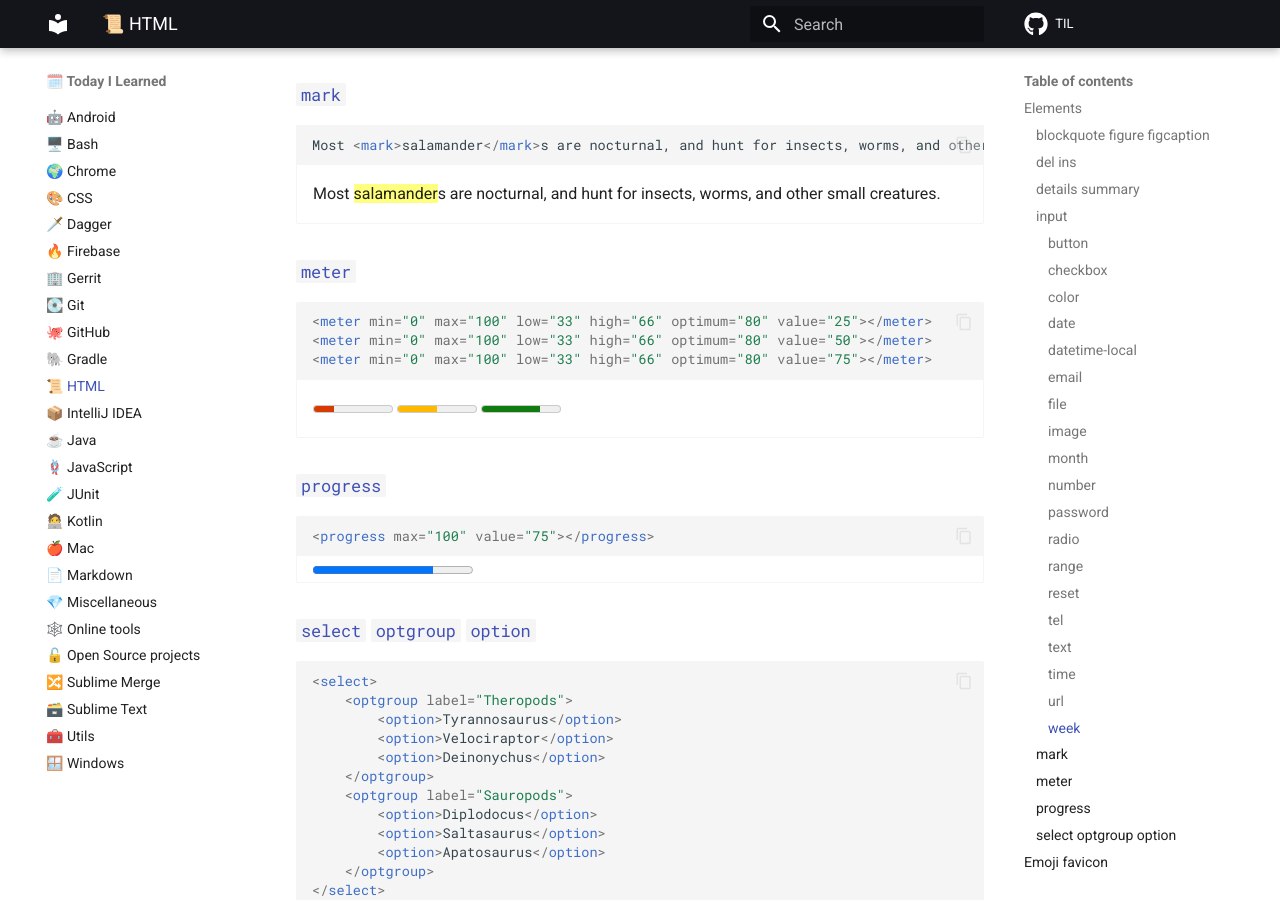
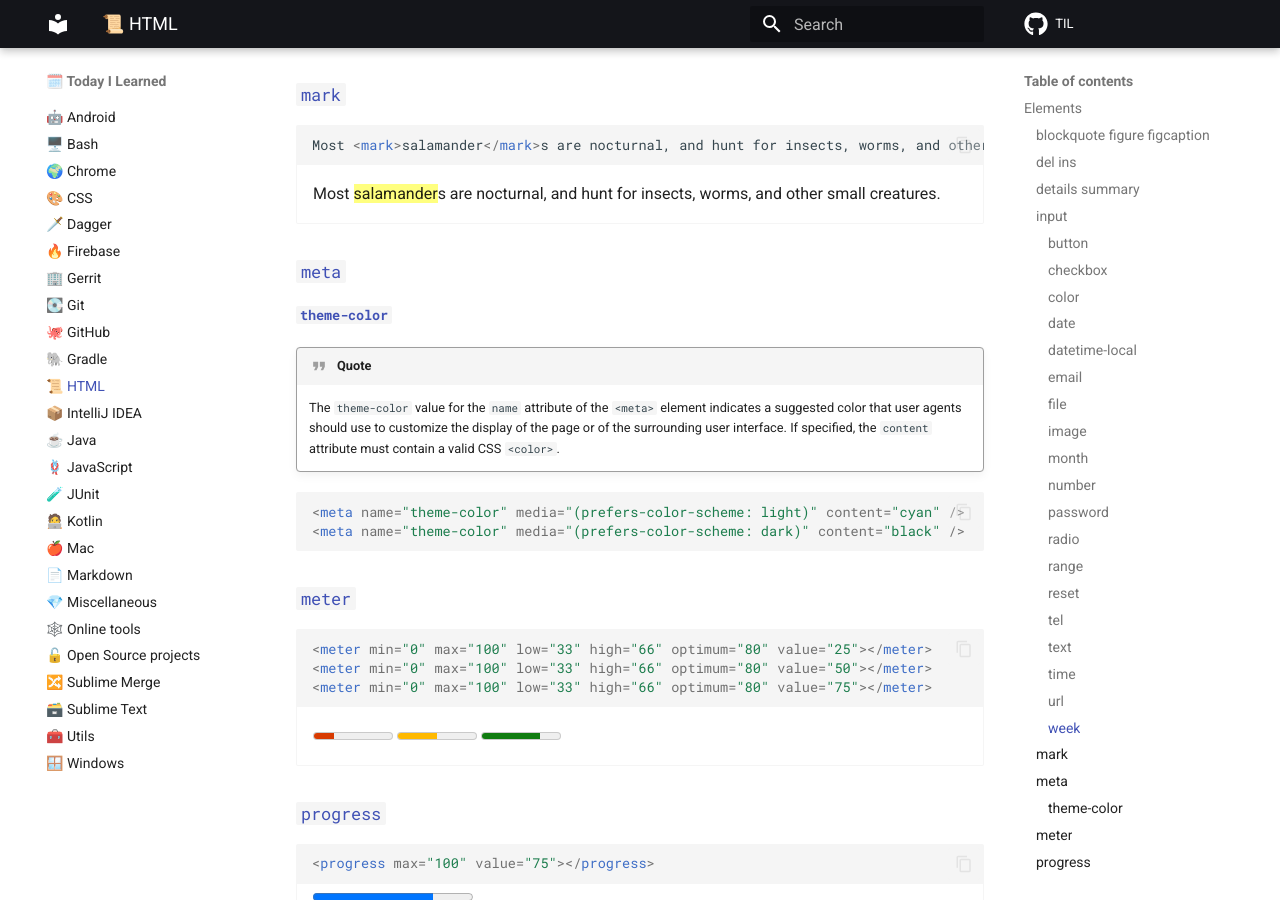
Before and after one commit to SimonMarquis/TIL, an MkDocs documentation site: the page built from docs/html.md, in a window 1280 px wide and 900 px high, scrolled down 4377 px. Built offline with MkDocs 1.6.1 and Material for MkDocs 9.7.7, drawn with Linux system fonts in a browser that asks for light colours; comment, search, counter and statistics services are not loaded.

Commit message:
[HTML] meta theme-color

````diff
--- a/docs/html.md
+++ b/docs/html.md
@@ -263,6 +263,18 @@ Most <mark>salamander</mark>s are nocturnal, and hunt for insects, worms, and ot
 Most <mark>salamander</mark>s are nocturnal, and hunt for insects, worms, and other small creatures.
 </div>
 
+### [`meta`](https://developer.mozilla.org/en-US/docs/Web/HTML/Element/meta)
+
+#### [`theme-color`](https://developer.mozilla.org/en-US/docs/Web/HTML/Element/meta/name/theme-color)
+
+!!! quote
+	The `theme-color` value for the `name` attribute of the `<meta>` element indicates a suggested color that user agents should use to customize the display of the page or of the surrounding user interface. If specified, the `content` attribute must contain a valid CSS `<color>`.
+
+```html
+<meta name="theme-color" media="(prefers-color-scheme: light)" content="cyan" />
+<meta name="theme-color" media="(prefers-color-scheme: dark)" content="black" />
+```
+
 ### [`meter`](https://developer.mozilla.org/en-US/docs/Web/HTML/Element/meter)
 
 ```html
````
